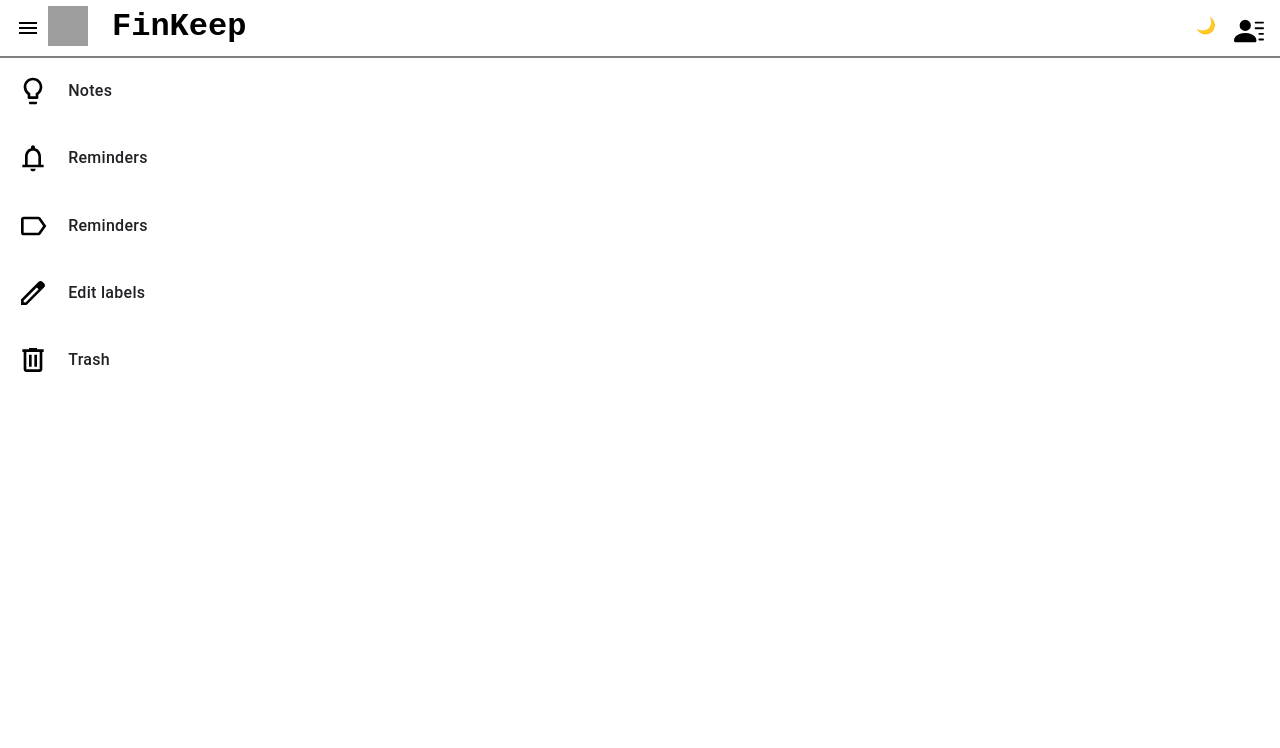
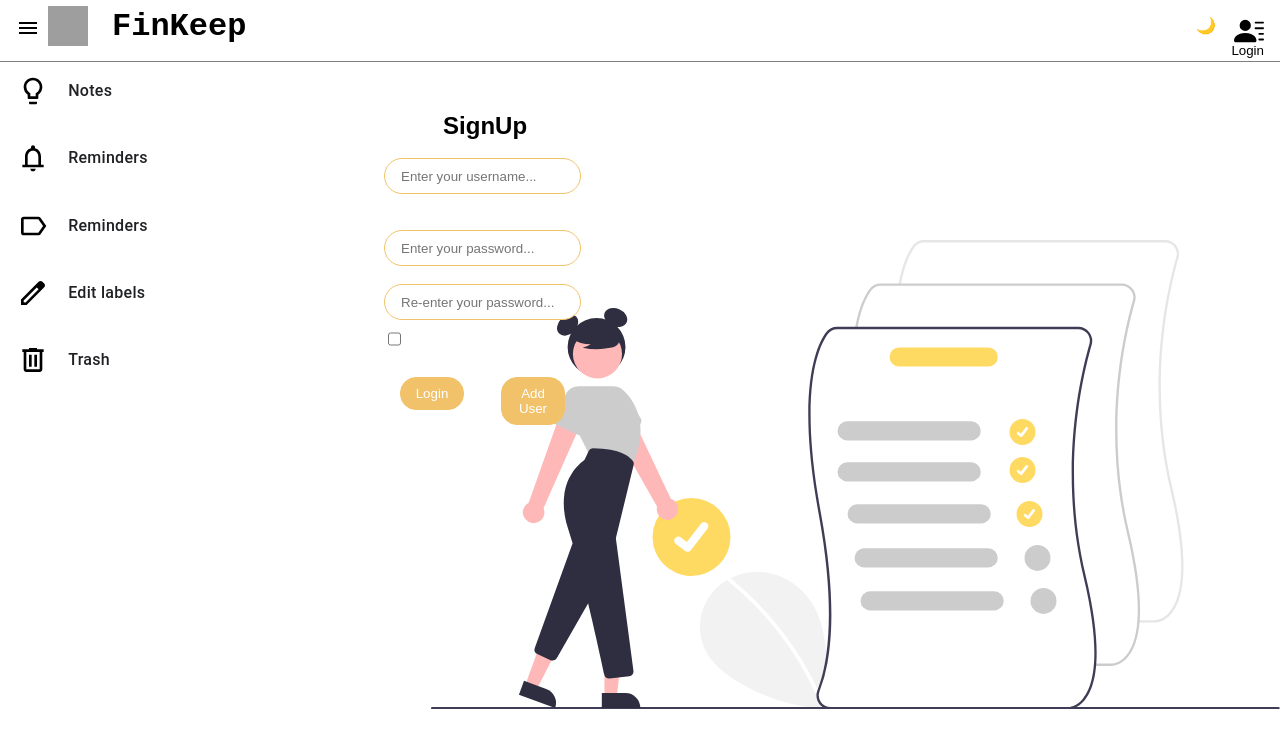
Before and after one commit to sandeepmehta2155/finkeep, a React (Create React App) app: page /signup in a window 1280 px wide. Shown: the top 748 px of the page. Built offline with nearby package versions, Linux system fonts and the light colour scheme; grey boxes are pictures that could not be loaded.

Commit message:
auth added

```diff
--- a/src/Create-note/create-note.js
+++ b/src/Create-note/create-note.js
@@ -1,5 +1,6 @@
-import { createContext, useState } from "react";
+import { createContext, useEffect, useState } from "react";
 import axios from "axios";
+import { useNavigate } from "react-router-dom";
 
 export const NoteIconContext = createContext();
 
@@ -19,21 +20,24 @@ export const CreateNote = () => {
   });
 
   const { username } = JSON.parse(localStorage.getItem("username")) || {
-    username: "mehta2155"
+    username: null
   };
-
-  const [userName, setUserName] = useState(username);
+  const navigate = useNavigate();
 
   const [noteArray, setNoteArray] = useState([]);
 
   async function CallNotes() {
     const response = await axios.get(
-      `https://finkeep-backend.sandeepmehta215.repl.co/addnotes/${userName}?gettitle=${note.title}&getnotes=${note.notes}`
+      `https://finkeep-backend.sandeepmehta215.repl.co/addnotes/${username}?gettitle=${note.title}&getnotes=${note.notes}`
     );
 
     setNoteArray(response.data.userUpdatedNote);
     playAudio();
   }
+
+  useEffect(() => {
+    username !== null ? navigate("/") : navigate("/login");
+  }, []);
 
   return (
     <>
--- a/src/Header/header.js
+++ b/src/Header/header.js
@@ -1,4 +1,18 @@
+import { useNavigate } from "react-router-dom";
+import { useAuth } from "../Login-page/auth-context";
+
 export const Header = () => {
+  const navigate = useNavigate();
+  const { username } = JSON.parse(localStorage.getItem("username")) || {
+    username: null
+  };
+
+  const { LogOut } = useAuth();
+
+  function LoginHandler() {
+    if (username) LogOut();
+  }
+
   return (
     <>
       <svg
@@ -13,11 +27,12 @@ export const Header = () => {
       <img
         className="keepImg"
         src="https://www.gstatic.com/images/branding/product/1x/keep_2020q4_48dp.png"
-        srcset="https://www.gstatic.com/images/branding/product/1x/keep_2020q4_48dp.png 1x, https://www.gstatic.com/images/branding/product/2x/keep_2020q4_48dp.png 2x "
         alt=""
         aria-hidden="true"
       />
-      <h1 className="appName">FinKeep</h1>
+      <h1 className="appName" onClick={() => navigate("/")}>
+        FinKeep
+      </h1>
       <span className="darkModeSwitch" role="img" aria-labelledby="moon">
         🌙
       </span>
@@ -28,9 +43,13 @@ export const Header = () => {
         fill="currentColor"
         className="bi-person"
         viewBox="0 0 16 16"
+        onClick={() => navigate("/login")}
       >
         <path d="M6 8a3 3 0 1 0 0-6 3 3 0 0 0 0 6zm-5 6s-1 0-1-1 1-4 6-4 6 3 6 4-1 1-1 1H1zM11 3.5a.5.5 0 0 1 .5-.5h4a.5.5 0 0 1 0 1h-4a.5.5 0 0 1-.5-.5zm.5 2.5a.5.5 0 0 0 0 1h4a.5.5 0 0 0 0-1h-4zm2 3a.5.5 0 0 0 0 1h2a.5.5 0 0 0 0-1h-2zm0 3a.5.5 0 0 0 0 1h2a.5.5 0 0 0 0-1h-2z" />
       </svg>
+      <small className="loginRoute" onClick={() => LoginHandler()}>
+        {username ? "Logout" : "Login"}
+      </small>
       <div className="hrLine"></div>
     </>
   );
--- /dev/null
+++ b/src/Login-page/auth-context.js
@@ -0,0 +1,71 @@
+import { createContext, useContext, useState } from "react";
+import { useNavigate } from "react-router-dom";
+import axios from "axios";
+
+export const UserContext = createContext();
+
+export function UserAuthProvider({ children }) {
+  const navigate = useNavigate();
+
+  const [validateUser, setUserValidation] = useState({
+    userExists: "none",
+    checkPassword: "none",
+    userauth: "none"
+  });
+
+  async function LoginUserWithCredentials(username, password) {
+    const response = await axios.get(
+      `https://finkeep-backend.sandeepmehta215.repl.co/userauth/id?username=${username}&password=${password}`
+    );
+
+    if (response.data.message === "user not found")
+      setUserValidation({
+        ...validateUser,
+        checkPassword: "none",
+        userExists: "block"
+      });
+
+    if (response.data.message === "password entered is wrong")
+      setUserValidation({
+        ...validateUser,
+        userExists: "none",
+        checkPassword: "block"
+      });
+
+    if (response.data.message === "user auth is successfull") {
+      setUserValidation({
+        userauth: "block",
+        userExists: "none",
+        checkPassword: "none"
+      });
+
+      localStorage.setItem("username", JSON.stringify({ username: username }));
+
+      setTimeout(() => navigate("/"), 1000);
+    }
+  }
+
+  function LogOut() {
+    localStorage.removeItem("username");
+    localStorage.removeItem("password");
+
+    setUserValidation({
+      userauth: "none",
+      userExists: "none",
+      checkPassword: "none"
+    });
+
+    setTimeout(() => navigate("/login"), 2000);
+  }
+  return (
+    <UserContext.Provider
+      value={{ LoginUserWithCredentials, validateUser, LogOut }}
+    >
+      {children}
+    </UserContext.Provider>
+  );
+}
+
+export const useAuth = () => {
+  return useContext(UserContext);
+};
--- a/src/Login-page/login-page.js
+++ b/src/Login-page/login-page.js
@@ -1,50 +1,30 @@
-import axios from "axios";
 import { useState } from "react";
 import { Todo } from "./todo";
+import { useAuth } from "./auth-context";
+import { useNavigate } from "react-router-dom";
 
 export const LoginPage = () => {
   const { username } = JSON.parse(localStorage.getItem("username")) || {
     username: null
   };
-
-  const [validateUser, setUserValidation] = useState({
-    userExists: "none",
-    checkPassword: "none",
-    userauth: "none"
-  });
-
   const [userCredentials, setUserCredentials] = useState({
     userName: username,
     passWord: null
   });
 
-  async function CallLogin() {
-    const response = await axios.get(
-      `https://finkeep-backend.sandeepmehta215.repl.co/userauth/id?username=${userCredentials.userName}&password=${userCredentials.passWord}`
-    );
+  const { LogOut, LoginUserWithCredentials, validateUser } = useAuth();
 
-    if (response.data.message === "user not found")
-      setUserValidation({
-        ...validateUser,
-        checkPassword: "none",
-        userExists: "block"
-      });
+  const navigate = useNavigate();
 
-    if (response.data.message === "password entered is wrong")
-      setUserValidation({
-        ...validateUser,
-        userExists: "none",
-        checkPassword: "block"
-      });
+  function LoginHandler() {
+    username
+      ? LogOut()
+      : LoginUserWithCredentials(
+          userCredentials.userName,
+          userCredentials.passWord
+        );
+  }
 
-    if (response.data.message === "user auth is successfull")
-      setUserValidation({
-        userauth: "block",
-        userExists: "none",
-        checkPassword: "none"
-      });
-    console.log(response.data);
-  }
   return (
     <>
       <Todo />
@@ -75,10 +55,12 @@ export const LoginPage = () => {
         </small>
         <br />
         <br />
-        <button className="loginButton" onClick={() => CallLogin()}>
+        <button className="loginButton" onClick={() => LoginHandler()}>
           Login
         </button>
-        <button className="signupButton">SignUp</button>
+        <button className="signupButton" onClick={() => navigate("/signup")}>
+          SignUp
+        </button>
         <br />
         <br />
         <small style={{ display: validateUser.userauth, color: "green" }}>
--- /dev/null
+++ b/src/Login-page/signup-page.js
@@ -0,0 +1,126 @@
+import { useState } from "react";
+import { Todo } from "./todo";
+import { useNavigate } from "react-router-dom";
+import axios from "axios";
+
+export const SignUpPage = () => {
+  const [username, setUsername] = useState("");
+  const [password, setPassword] = useState("");
+  const [passwordReInput, setpasswordReInput] = useState("");
+
+  const [userExists, setUserExists] = useState("none");
+
+  const [type, setType] = useState("password");
+
+  const [passwordMatches, setPasswordMatch] = useState("none");
+
+  const [invalidUser, setInvalidUser] = useState("none");
+
+  const [signUpSuccess, setSignUpSuccess] = useState("none");
+
+  const navigate = useNavigate();
+
+  const SignUpHandler = async () => {
+    setUserExists("block");
+    const response = await axios.post(
+      "https://finkeep-backend.sandeepmehta215.repl.co/adduser",
+      {
+        username: username,
+        password: password
+      }
+    );
+
+    response.data.message === "Invalid username"
+      ? setInvalidUser("block")
+      : setInvalidUser("none");
+
+    response.data.message === "user exists"
+      ? setUserExists("block")
+      : setUserExists("none");
+
+    if (response.data.success === true) {
+      setUserExists("none");
+      setPasswordMatch("none");
+      setInvalidUser("none");
+      setSignUpSuccess("block");
+
+      setTimeout(() => navigate("/"), 800);
+    }
+    console.log(response.data);
+  };
+
+  return (
+    <>
+      {" "}
+      <Todo />
+      <div className="loginModal">
+        <h2 className="loginHeading"> SignUp </h2>
+        <br />
+        <input
+          type="name"
+          placeholder="Enter your username..."
+          onChange={(e) => setUsername(e.target.value)}
+        />
+        <br />
+        <small style={{ display: userExists, color: "red" }}>
+          {" "}
+          User exists{" "}
+        </small>
+        <small style={{ display: invalidUser, color: "red" }}>
+          Invalid user
+        </small>
+        <br /> <br />
+        <input
+          type="password"
+          placeholder="Enter your password..."
+          onChange={(e) => setPassword(e.target.value)}
+        />{" "}
+        <br /> <br />
+        <input
+          type={type}
+          placeholder="Re-enter your password..."
+          onChange={(e) => setpasswordReInput(e.target.value)}
+        />
+        <br />{" "}
+        <input
+          id="check"
+          type="checkbox"
+          onClick={() => {
+            if (type === "password") setType("text");
+            else setType("password");
+          }}
+        />
+        <small style={{ display: passwordMatches, color: "red" }}>
+          Password doesn't match
+        </small>
+        <br />
+        <br />
+        <button className="loginButton" onClick={() => navigate("/login")}>
+          Login
+        </button>
+        <button
+          className="signupButton"
+          onClick={() => {
+            if (passwordReInput === password && passwordReInput !== "")
+              SignUpHandler();
+            else if (password !== passwordReInput || password === "")
+              setPasswordMatch("block");
+            else setpasswordReInput("none");
+          }}
+        >
+          Add User
+        </button>
+        <br />
+        <br />
+        <small style={{ display: signUpSuccess }}>
+          {" "}
+          User Logged in successfully
+          <span role="img" aria-labelledby="tick">
+            {" "}
+            ✅
+          </span>
+        </small>
+      </div>
+    </>
+  );
+};
--- a/src/Route-Components/route-components.js
+++ b/src/Route-Components/route-components.js
@@ -6,6 +6,7 @@ export const RouteComponents = () => {
     <Routes>
       <Route path="/" element={<useComponent.CreateNote />} />
       <Route path="/login" element={<useComponent.LoginPage />} />
+      <Route path="/signup" element={<useComponent.SignUpPage />} />
     </Routes>
   );
 };
--- a/src/index.js
+++ b/src/index.js
@@ -3,18 +3,22 @@ import ReactDOM from "react-dom";
 
 import App from "./App";
 import { BrowserRouter as Router } from "react-router-dom";
+import { UserAuthProvider } from "./Login-page/auth-context";
 
 export { SideNav } from "./Side-Nav/side-nav";
 export { Header } from "./Header/header";
 export { RouteComponents } from "./Route-Components/route-components";
 export { CreateNote } from "./Create-note/create-note";
 export { LoginPage } from "./Login-page/login-page";
+export { SignUpPage } from "./Login-page/signup-page";
 
 const rootElement = document.getElementById("root");
 ReactDOM.render(
   <StrictMode>
     <Router>
-      <App />
+      <UserAuthProvider>
+        <App />
+      </UserAuthProvider>
     </Router>
   </StrictMode>,
   rootElement
--- a/src/styles.css
+++ b/src/styles.css
@@ -70,14 +70,21 @@ h2 {
   position: fixed;
   top: 0.5rem;
   left: 7rem;
+  cursor: pointer;
 }
 
 .bi-person {
   position: fixed;
   top: 1rem;
   right: 1rem;
+  cursor: pointer;
 }
-
+.loginRoute {
+  position: fixed;
+  top: 2.7rem;
+  right: 1rem;
+  cursor: pointer;
+}
 .darkModeSwitch {
   position: fixed;
   top: 1rem;
@@ -89,7 +96,7 @@ h2 {
   height: 0.1rem;
   background-color: gray;
   position: fixed;
-  top: 3.5rem;
+  top: 3.8rem;
 }
 
 /* Input Note Box */
```
